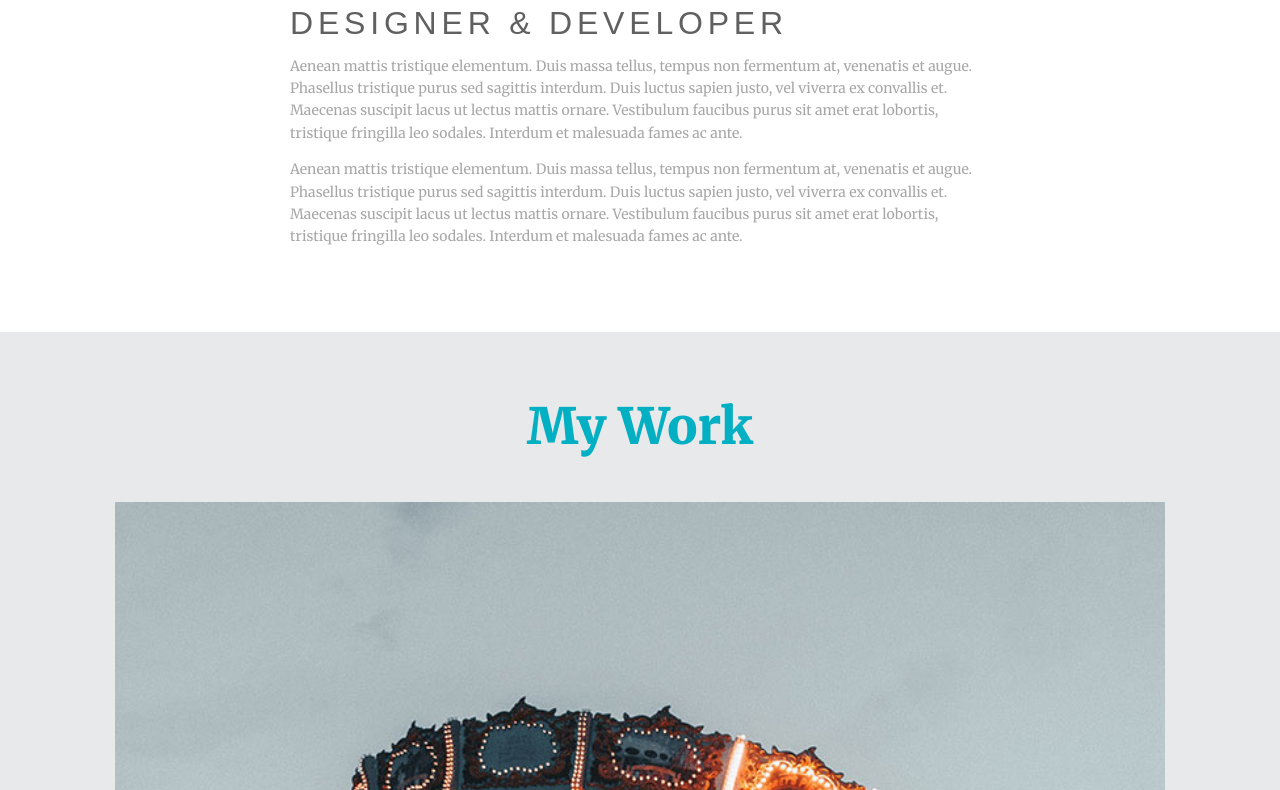
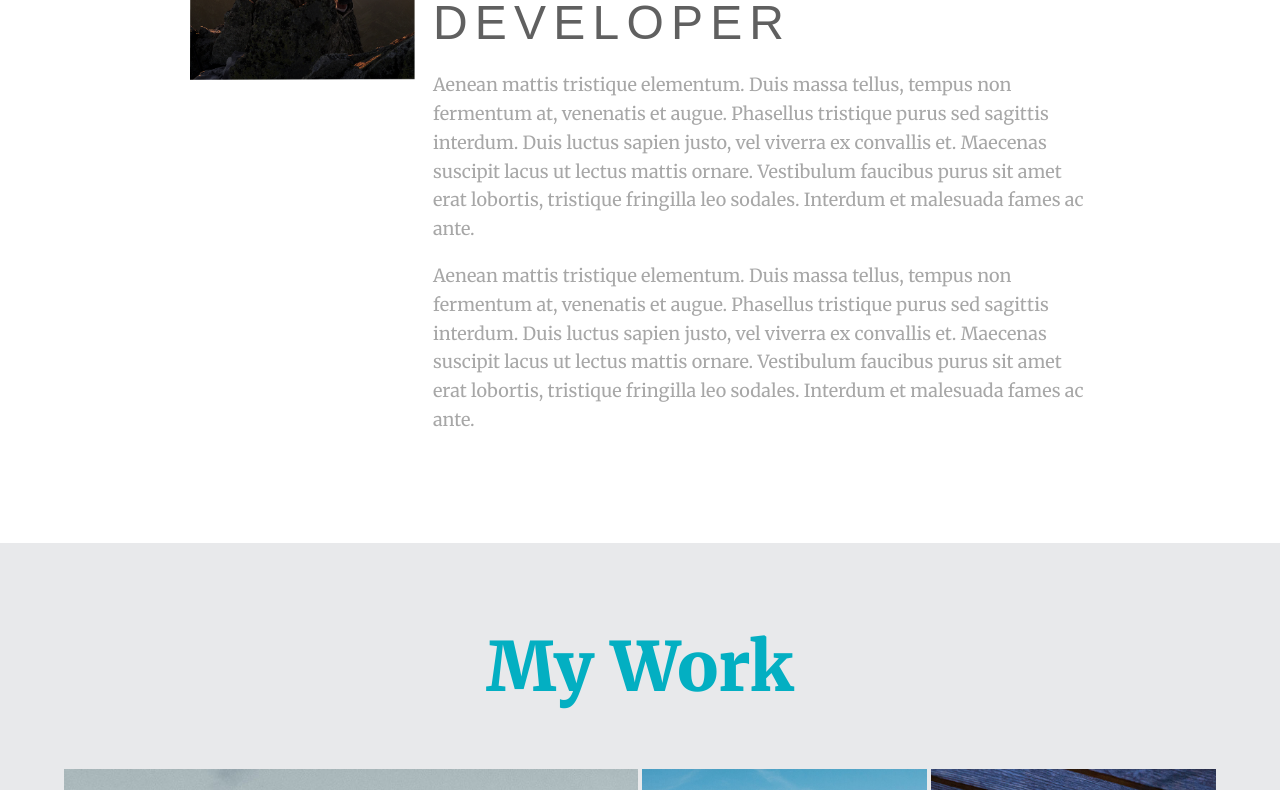
Before and after one commit to Naftaliev/CSS-Grid-Sass-lesson, a website: page index.html in a window 1280 px wide. Shown: the part 1532-2322 px from the top of the page. Drawn offline with Linux system fonts and the light colour scheme; a web font is replaced by a local one.

Commit message:
added media queries, final lesson

```diff
--- a/index.html
+++ b/index.html
@@ -97,19 +97,19 @@
   <section class="contact">
     <h1>Contact me</h1>
     <form action="">
-      <label class="name">Name:
+      <label class="name" class="name">Name:
           <input type="text" id="name">
       </label>
 
-      <label class="email">Email:
+      <label class="email" class="email">Email:
         <input type="email" id="email">
       </label>
 
-      <label message="message">Message:
+      <label message="message" class="message">Message:
         <textarea name="" id="message"></textarea>
       </label>
 
-      <input class='button' type="submit" value="SEND">
+      <input class='button form-button' type="submit" value="SEND">
 
     </form>
   </section>
--- a/scss/modules/_mixins.scss
+++ b/scss/modules/_mixins.scss
@@ -13,3 +13,9 @@
     clear: both;
   }
 }
+
+@mixin mq($width: 50em) {
+	@media (min-width: $width) {
+		@content;
+	}
+}
--- a/scss/partials/_about-me.scss
+++ b/scss/partials/_about-me.scss
@@ -29,11 +29,16 @@
   .about-me {
     display: grid;
     grid-template-columns: [port-start] minmax(6em, 1fr) [name-start] minmax(6em, 1fr) [img-end] 2fr [port-end];
+    grid-column-gap: .5em;
   }
 
   .about-img {
     grid-column: port / img;
     grid-row: 1 / 2;
+
+    @include mq {
+      grid-row: 1 / 4;
+    }
   }
 
   .about-title {
@@ -45,6 +50,16 @@
   .about-subtitle,
   .about-text {
     grid-column: port / port;
+
+    @include mq {
+      grid-column: image-end / port-end;
+    }
+  }
+  .about-subtitle {
+    grid-row: 2 / 3;
   }
 
+  .about-text {
+    grid-row: 3 / 4
+  }
 }
--- a/scss/partials/_base.scss
+++ b/scss/partials/_base.scss
@@ -4,6 +4,10 @@ body {
   line-height: 1.6;
   background: $white;
   font-size: .875rem;
+
+  @include mq {
+    font-size: 1.125rem;
+  }
 }
 
 img {
@@ -20,8 +24,15 @@ h1 {
   line-height: 1;
   font-size: 3.125rem;
 
+  @include mq {
+    font-size: 4.25rem;
+  }
+
 }
 
 h2 {
   @include sans-serif($fs: 2rem);
+  @include mq {
+    font-size: 3rem;
+  }
 }
--- a/scss/partials/_contact.sass
+++ b/scss/partials/_contact.sass
@@ -9,6 +9,29 @@ form
 	display: flex
 	flex-direction: column
 
+	@supports (display: grid)
+		@include mq
+			display: grid
+			grid-column-gap: 1em
+			grid-column: 1fr 1fr
+			grid-template-areas: "name email" "message message" " . button"
+
+			.name
+				grid-area: name
+
+			.email
+				grid-area: email
+
+			.message
+				grid-area: message
+
+				textarea
+					height: 10em
+
+			.button
+				grid-area: button
+
+
 label
 	margin-top: 1em
 	display: block
@@ -19,6 +42,7 @@ input, textarea
 	display: block
 	padding: 0.75em
 	width: 100%
+	min-width: 15em
 	background: lighten($light-gray, 6%)
 	border: $light-gray 1px solid
 	font-size: 1.2rem
@@ -26,6 +50,7 @@ input, textarea
 .button
 	display: inline-block
 	width: auto
+	min-width: auto
 	margin-top: 1em
 	margin-left: auto
 	background: $accent
--- a/scss/partials/_portfolio.scss
+++ b/scss/partials/_portfolio.scss
@@ -80,10 +80,15 @@
 @supports (display: grid) {
 	.portfolio-items {
 		display: grid;
+		grid-gap: .2em;
 		grid-template-columns: repeat(2, 1fr);
+
+		@include mq {
+			grid-template-columns: repeat(4, 1fr);
+		}
 	};
 	.portfolio-item.featured {
-		grid-column: 1 / span 2;		grid-row: 1 / span 2;
+		grid-column: 1 / span 2;	grid-row: 1 / span 2;
 	}
 
 	.featured {
--- a/scss/partials/_welcome.scss
+++ b/scss/partials/_welcome.scss
@@ -13,10 +13,17 @@
     color: $dark-blue;
     line-height: 2;
     text-align: center;
+    @include mq {
+      font-size: 2.5vw;
+    }
 
     span {
       @include sans-serif($fs: 5.5rem, $color: $accent);
       display: block;
+
+      @include mq {
+        font-size: 8vw
+      }
     }
 
     &::before,
```
Also changed, not shown: css/main.css.
